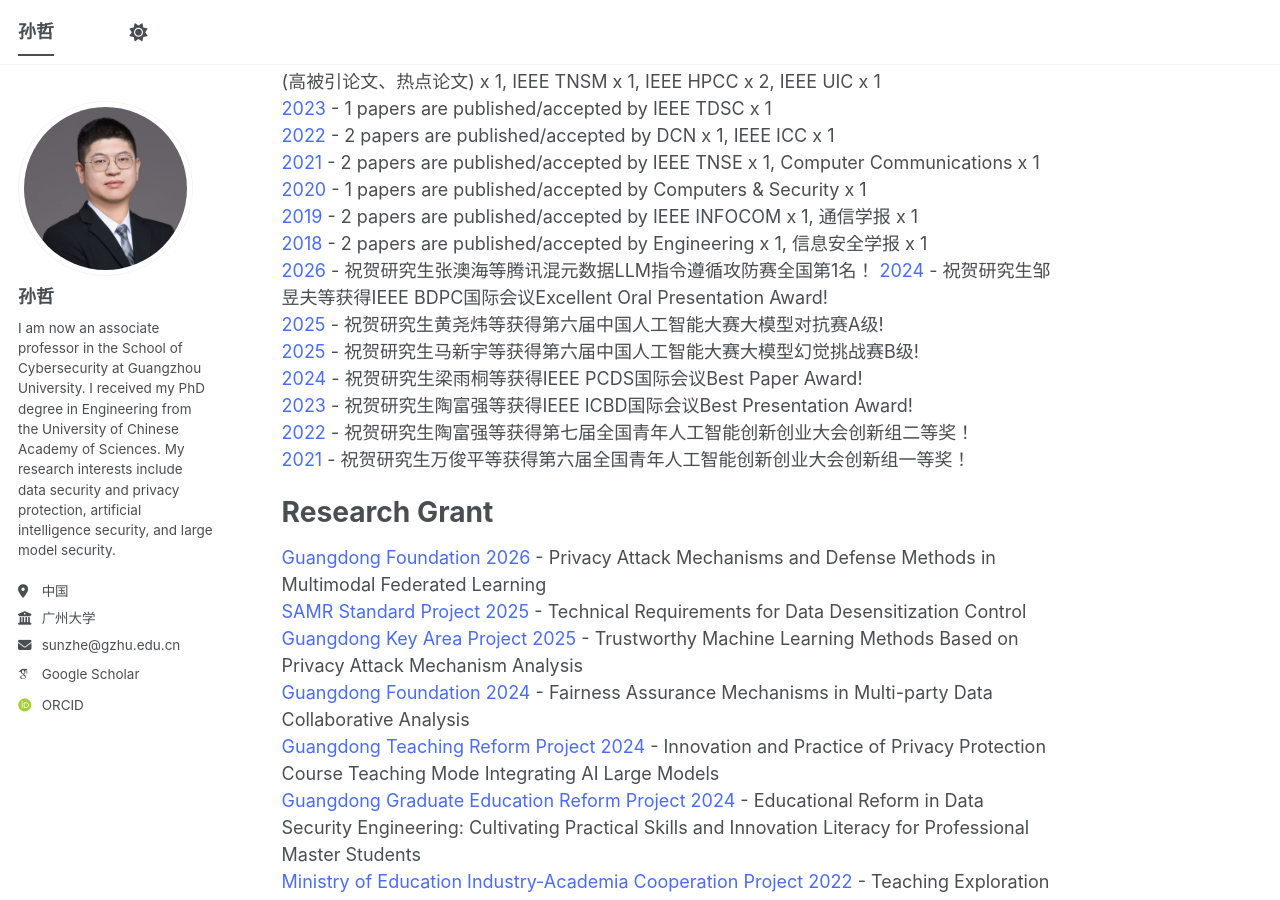
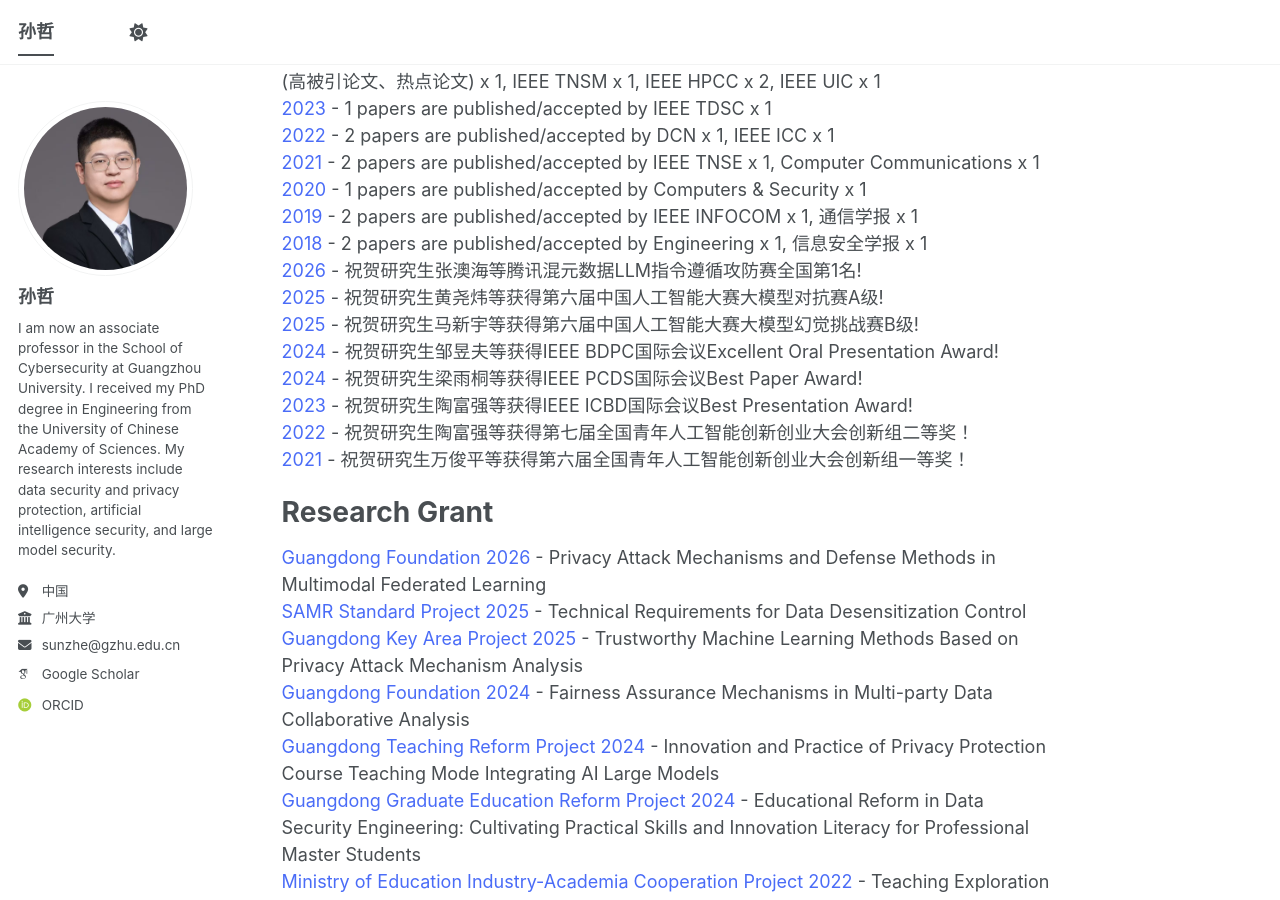
Before and after one commit to ZheSun208/ZheSun208.github.io, a Jekyll site: the page built from _pages/about.md, in a window 1280 px wide and 900 px high, scrolled down 889 px. Built offline with Jekyll 4.4.1, drawn with Linux system fonts in a browser that asks for light colours; some web fonts are replaced; a script bundle is joined from its source files by our own code; library files that are not in the unit come from our copies.

Commit message:
Update about.md

```diff
--- a/_pages/about.md
+++ b/_pages/about.md
@@ -36,10 +36,10 @@
 <span style="color:#4a6cf7;">2020</span> - 1 papers are published/accepted by Computers & Security x 1
 <span style="color:#4a6cf7;">2019</span> - 2 papers are published/accepted by IEEE INFOCOM x 1, 通信学报 x 1
 <span style="color:#4a6cf7;">2018</span> - 2 papers are published/accepted by Engineering x 1, 信息安全学报 x 1
-<span style="color:#4a6cf7;">2026</span> - 祝贺研究生张澳海等腾讯混元数据LLM指令遵循攻防赛全国第1名！
-<span style="color:#4a6cf7;">2024</span> - 祝贺研究生邹昱夫等获得IEEE BDPC国际会议Excellent Oral Presentation Award!
+<span style="color:#4a6cf7;">2026</span> - 祝贺研究生张澳海等腾讯混元数据LLM指令遵循攻防赛全国第1名!
 <span style="color:#4a6cf7;">2025</span> - 祝贺研究生黄尧炜等获得第六届中国人工智能大赛大模型对抗赛A级!
 <span style="color:#4a6cf7;">2025</span> - 祝贺研究生马新宇等获得第六届中国人工智能大赛大模型幻觉挑战赛B级!
+<span style="color:#4a6cf7;">2024</span> - 祝贺研究生邹昱夫等获得IEEE BDPC国际会议Excellent Oral Presentation Award!
 <span style="color:#4a6cf7;">2024</span> - 祝贺研究生梁雨桐等获得IEEE PCDS国际会议Best Paper Award!
 <span style="color:#4a6cf7;">2023</span> - 祝贺研究生陶富强等获得IEEE ICBD国际会议Best Presentation Award!
 <span style="color:#4a6cf7;">2022</span> - 祝贺研究生陶富强等获得第七届全国青年人工智能创新创业大会创新组二等奖！
```
